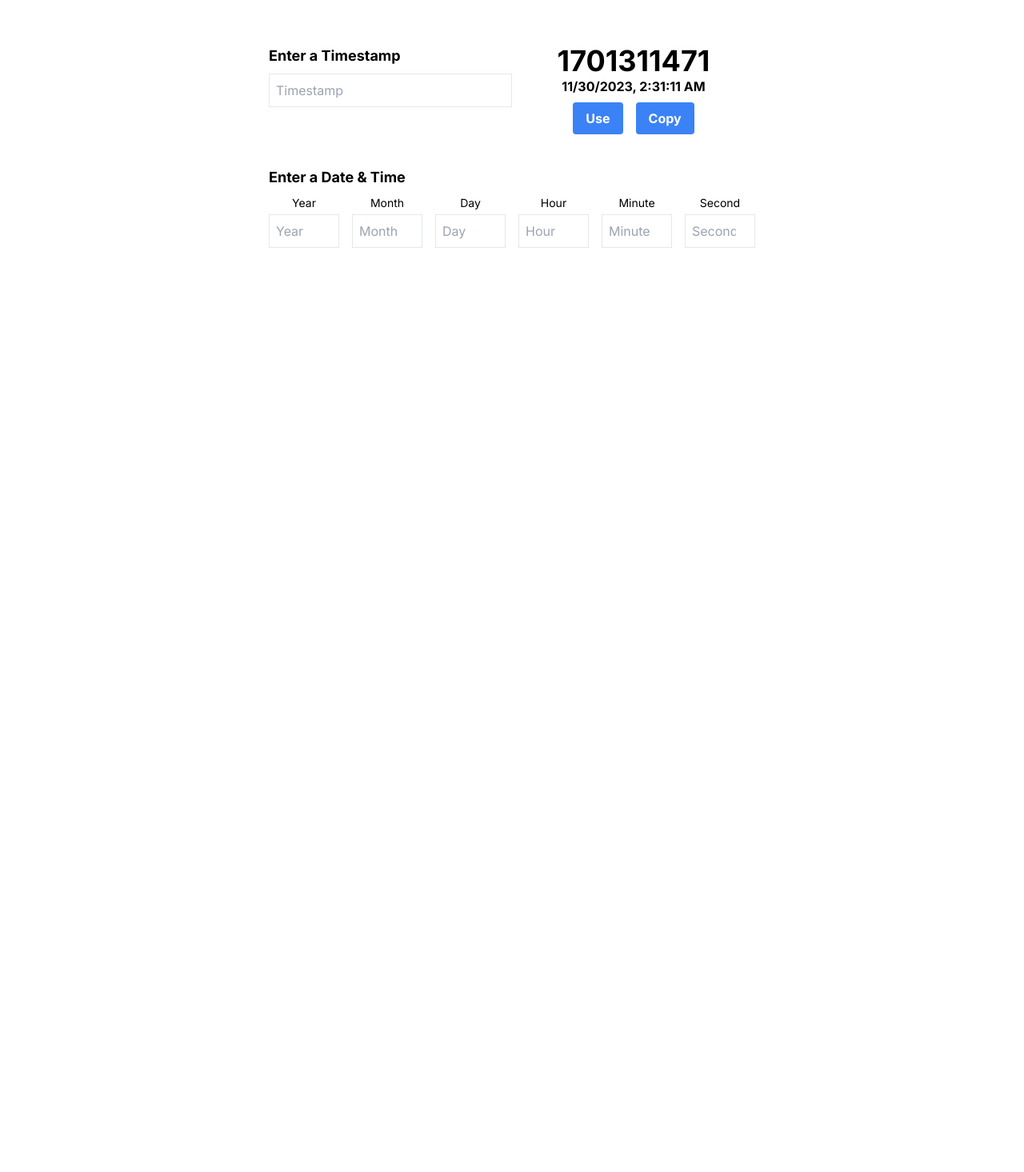
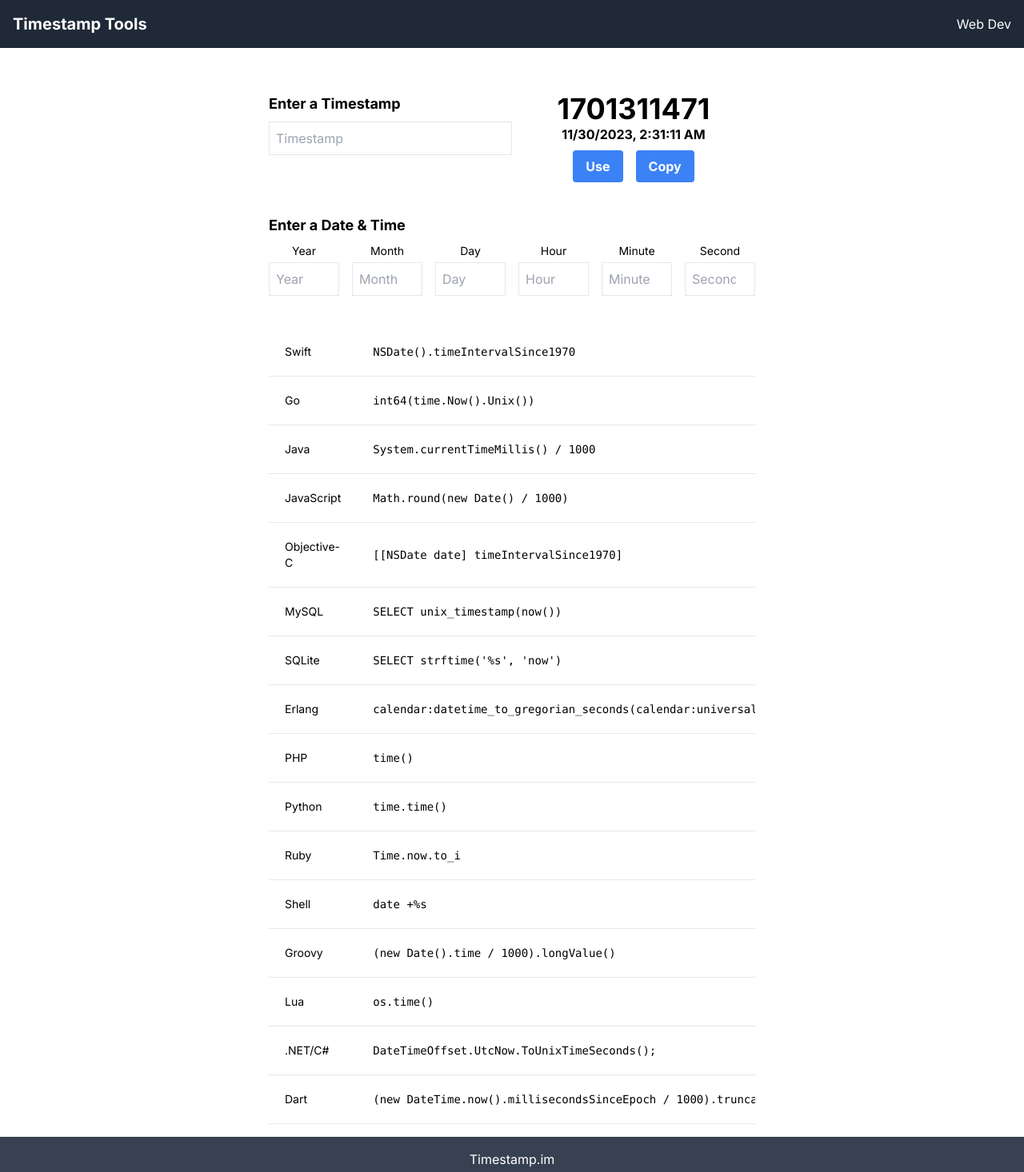
Before and after one commit to skwfar/timestamp.im, a Next.js app: page / in a window 1280 px wide. Shown: the top 1466 px of the page at 80% size. Before the commit the page ends 800 px from the top, so only its background shows below. Built offline with nearby package versions, Linux system fonts and the light colour scheme.

Commit message:
feat:add header and footer

```diff
--- /dev/null
+++ b/app/components/Footer/index.tsx
@@ -0,0 +1,18 @@
+import React from 'react';
+
+const Footer = () => {
+    return (
+      <footer className="bg-gray-700 text-white p-4">
+        <div className="container mx-auto text-center">
+          <p>Timestamp.im</p>
+          <div className="flex justify-center space-x-4">
+            <a href="/contact" className="hover:text-gray-300">Contact</a>
+            <a href="/about" className="hover:text-gray-300">About</a>
+          </div>
+          <p className="text-sm mt-2">© 2014 - 2023 Timestamp Tools</p>
+        </div>
+      </footer>
+    );
+  };
+
+  export default Footer;
--- /dev/null
+++ b/app/components/Header/index.tsx
@@ -0,0 +1,19 @@
+import React from 'react';
+
+const Header = () => {
+  return (
+    <header className="bg-gray-800 text-white p-4">
+      <div className="container mx-auto flex justify-between items-center">
+        <h1 className="text-xl font-bold">Timestamp Tools</h1>
+        <nav>
+          <ul className="flex space-x-4">
+            <li><a href="/web-dev" className="hover:text-gray-300">Web Dev</a></li>
+            {/* 更多导航项 */}
+          </ul>
+        </nav>
+      </div>
+    </header>
+  );
+};
+
+export default Header;
--- a/app/layout.tsx
+++ b/app/layout.tsx
@@ -1,12 +1,15 @@
 import type { Metadata } from 'next'
 import { Inter } from 'next/font/google'
 import './globals.css'
+import Footer from "./components/Footer";
+import Header from "./components/Header";
 
 const inter = Inter({ subsets: ['latin'] })
 
 export const metadata: Metadata = {
   title: 'Timestamp - Timestamp & Date Converter',
   description: 'Unix timestamp converter for developers. Date and time function syntax reference for various programming languages.',
+  keywords: 'timestamp, timestamp converter, date, date converter, datetime, datetime converter, unix timestamp, unix timestamp converter',
 }
 
 export default function RootLayout({
@@ -16,7 +19,16 @@ export default function RootLayout({
 }) {
   return (
     <html lang="en">
-      <body className={inter.className}>{children}</body>
+      <head>
+        {/* <link rel="icon" type="image/png" sizes="16x16" href="/logo.png" /> */}
+      </head>
+      <body className={inter.className}>
+        <main>
+          <Header />
+          {children}
+          <Footer />
+        </main>
+      </body>
     </html>
   )
 }
--- a/app/page.tsx
+++ b/app/page.tsx
@@ -27,6 +27,32 @@ export default function Home() {
   const [dYourTimezone, setDYourTimezone] = useState("");
   const [dRelative, setDRelative] = useState("");
   const [copied, setCopied] = useState(false);
+  const [tableCopied, setTableCopied] = useState(false);
+
+  const languages = [
+    { name: 'Swift', code: 'NSDate().timeIntervalSince1970' },
+    { name: 'Go', code: 'int64(time.Now().Unix())' },
+    { name: 'Java', code: 'System.currentTimeMillis() / 1000' },
+    { name: 'JavaScript', code: 'Math.round(new Date() / 1000)' },
+    { name: 'Objective-C', code: '[[NSDate date] timeIntervalSince1970]' },
+    { name: 'MySQL', code: 'SELECT unix_timestamp(now())' },
+    { name: 'SQLite', code: "SELECT strftime('%s', 'now')" },
+    { name: 'Erlang', code: 'calendar:datetime_to_gregorian_seconds(calendar:universal_time())-719528*24*3600.' },
+    { name: 'PHP', code: 'time()' },
+    { name: 'Python', code: 'time.time()' },
+    { name: 'Ruby', code: 'Time.now.to_i' },
+    { name: 'Shell', code: 'date +%s' },
+    { name: 'Groovy', code: '(new Date().time / 1000).longValue()' },
+    { name: 'Lua', code: 'os.time()' },
+    { name: '.NET/C#', code: 'DateTimeOffset.UtcNow.ToUnixTimeSeconds();' },
+    { name: 'Dart', code: '(new DateTime.now().millisecondsSinceEpoch / 1000).truncate()' }
+  ];
+
+    const copyToClipboard = (code) => {
+      navigator.clipboard.writeText(code);
+      setTableCopied(true);
+      setTimeout(() => setTableCopied(false), 1000); // 1秒后复制状态重置
+    };
 
   const handleTimestampChange = useCallback(() => {
     const timestampValue = parseInt(timestamp);
@@ -491,6 +517,28 @@ export default function Home() {
           </tbody>
         </table>
       )}
+
+        <div className="overflow-x-auto">
+        <table className="min-w-full leading-normal">
+          <tbody>
+            {languages.map((lang, idx) => (
+              <tr key={idx}>
+                <td className="px-5 py-5 border-b border-gray-200 bg-white text-sm">
+                  {lang.name}
+                </td>
+                <td className="px-5 py-5 border-b border-gray-200 bg-white text-sm">
+                  <div className="flex justify-between">
+                    <code>{lang.code}</code>
+                    <button onClick={() => copyToClipboard(lang.code)} className="text-blue-500 hover:text-blue-700">
+                      {tableCopied ? 'Copied' : 'Copy'}
+                    </button>
+                  </div>
+                </td>
+              </tr>
+            ))}
+          </tbody>
+        </table>
+      </div>
     </div>
   );
 }
```
Also changed, not shown: package.json (+5 -4 lines), 1 other file (tests, documents, lock files or other folders).
